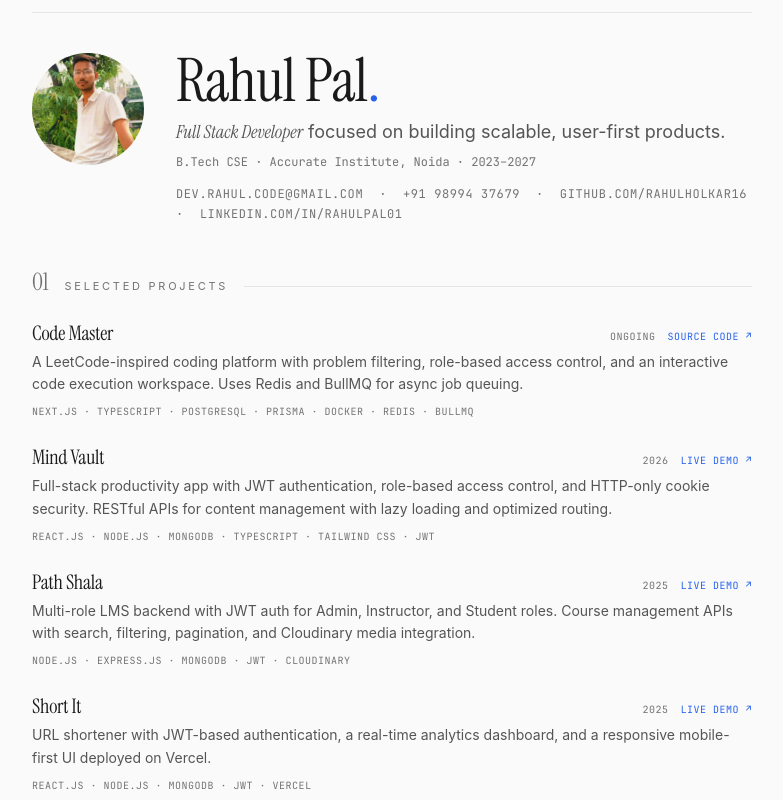
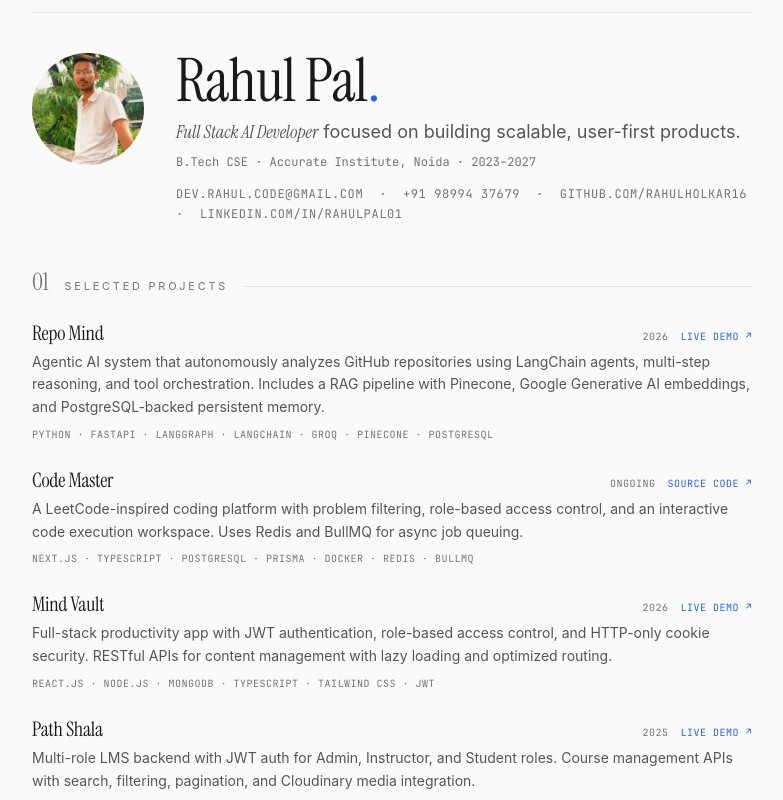
Before and after one commit to rahulholkar16/personal_site, a Next.js app: page /cv in a window 1280 px wide. Shown: the part 180-980 px from the top of the page, without its empty margins (248-1031 px from the left). Built offline with nearby package versions, Linux system fonts and the light colour scheme; a web font is replaced by a local one.

Commit message:
Add project and Update Cv page

```diff
--- a/next.config.ts
+++ b/next.config.ts
@@ -9,6 +9,10 @@ const nextConfig: NextConfig = {
         hostname: "ankitmohanty.vercel.app",
         pathname: "/_next/static/media/**",
       },
+      {
+        protocol: "https",
+        hostname: "cdn.simpleicons.org",
+      },
     ],
     qualities: [75, 80, 85],
   },
--- a/src/app/cv/page.tsx
+++ b/src/app/cv/page.tsx
@@ -1,14 +1,20 @@
 import type { Metadata } from "next"
 import Link from "next/link"
 import { PrintButton } from "@/components/print-button"
-import { CV_EDUCATION, CV_SKILLS, PROJECTS, SITE } from "@/lib/constants"
+import {
+  ACHIEVEMENTS,
+  CV_EDUCATION,
+  CV_SKILLS,
+  PROJECTS,
+  SITE,
+} from "@/lib/constants"
 import Image from "next/image"
 import meImg from "@/../public/me.jpeg";
 
 export const metadata: Metadata = {
   title: `CV — ${SITE.name}`,
   description:
-    "Curriculum vitae for Rahul Pal — Full Stack Developer based in Noida, India.",
+    "Curriculum vitae for Rahul Pal — Full Stack AI Developer based in Noida, India.",
   alternates: { canonical: `${SITE.url}/cv` },
   openGraph: {
     type: "profile",
@@ -64,7 +70,7 @@ export default function CvPage() {
                   </h1>
                   <p className="text-lg text-(--color-text-secondary) mb-2">
                       <span className="display-italic">
-                          Full Stack Developer
+                          Full Stack AI Developer
                       </span>{" "}
                       focused on building scalable, user-first products.
                   </p>
@@ -189,23 +195,7 @@ export default function CvPage() {
           <section className="mb-4">
               <CvSection label="Achievements & Leadership" number="04" />
               <ul className="space-y-3">
-                  {[
-                      {
-                          title: "Hackathon Team Lead (SIH)",
-                          description:
-                              "Led cross-functional teams in the Smart India Hackathon, driving product ideation, technical execution, and live demos under time-constrained environments.",
-                      },
-                      {
-                          title: "Open Source Contributor",
-                          description:
-                              "Actively contribute to open-source repositories on GitHub, aligning with industry best practices.",
-                      },
-                      {
-                          title: "Public Speaker",
-                          description:
-                              "Presented technical projects and architecture decisions to academic panels and peer audiences.",
-                      },
-                  ].map((item) => (
+                  {ACHIEVEMENTS.map((item) => (
                       <li
                           key={item.title}
                           className="flex gap-2 text-sm text-(--color-text-secondary)"
--- a/src/app/page.tsx
+++ b/src/app/page.tsx
@@ -1,11 +1,10 @@
 import type { Metadata } from "next";
-import type { ReactNode } from "react";
 import Link from "next/link";
 import Image from "next/image";
 import profileImg from "@/../public/profile.jpg";
 import { ProjectItem } from "@/components/project-item";
 import { SectionLabel } from "@/components/section-label";
-import { PROJECTS, SITE } from "@/lib/constants";
+import { ACHIEVEMENTS, CV_SKILLS, PROJECTS, SITE } from "@/lib/constants";
 
 export const metadata: Metadata = {
     title: SITE.title,
@@ -23,7 +22,6 @@ const inlineLinkClass =
     "text-(--color-text) underline underline-offset-4 decoration-(--color-border) hover:decoration-(--color-accent) transition-colors";
 
 export default function HomePage() {
-
     const techIcons: Record<string, string> = {
         TypeScript: "https://cdn.simpleicons.org/typescript",
         JavaScript: "https://cdn.simpleicons.org/javascript",
@@ -47,6 +45,12 @@ export default function HomePage() {
         Git: "https://cdn.simpleicons.org/git",
         GitHub: "https://cdn.simpleicons.org/github/000000/ffffff",
         Docker: "https://cdn.simpleicons.org/docker",
+        LangChain: "https://cdn.simpleicons.org/langchain",
+        LangGraph: "https://cdn.simpleicons.org/langchain",
+        RAG: "https://cdn.simpleicons.org/googlegemini",
+        "Vector Databases": "https://cdn.simpleicons.org/pinecone",
+        "Agentic AI": "https://cdn.simpleicons.org/openai",
+        Pinecone: "https://cdn.simpleicons.org/pinecone",
     };
 
     return (
@@ -64,7 +68,7 @@ export default function HomePage() {
 
                         <h1 className="fade-up delay-2 display text-5xl sm:text-6xl md:text-6xl lg:text-7xl leading-[0.95] tracking-tight mb-6">
                             <span className="display-italic text-(--color-text-secondary)">
-                                Full Stack
+                                Full Stack AI
                             </span>
                             <br />
                             Developer
@@ -185,13 +189,14 @@ export default function HomePage() {
                             textbooks. I started teaching myself JavaScript,
                             fell in love with building things, and never looked
                             back. Since then I&apos;ve built full-stack SaaS
-                            products, LMS backends, coding platforms, and AI
-                            tools — all from scratch.
+                            products, LMS backends, coding platforms, and
+                            agentic AI tools — all from scratch.
                         </p>
                         <p>
                             Today I reach for{" "}
                             <span className="display-italic text-(--color-text)">
-                                Next.Js, React, TypeScript, Tailwind, and Postgres
+                                Next.js, React, TypeScript, Tailwind, FastAPI,
+                                and Postgres
                             </span>{" "}
                             when I build. I love the entire stack — from
                             designing schemas to crafting responsive UIs that
@@ -201,7 +206,16 @@ export default function HomePage() {
                             Outside of class, I lead hackathon teams, contribute
                             to open source, and present technical projects to
                             academic panels. I&apos;m always building something
-                            — whether it&apos;s a{" "}
+                            — whether it&apos;s an{" "}
+                            <a
+                                href="https://repo-mind-rose.vercel.app/dashboard"
+                                target="_blank"
+                                rel="noopener noreferrer"
+                                className={inlineLinkClass}
+                            >
+                                AI repository analysis system
+                            </a>{" "}
+                            or a{" "}
                             <a
                                 href="https://github.com/rahulholkar16/Code-Master"
                                 target="_blank"
@@ -209,15 +223,6 @@ export default function HomePage() {
                                 className={inlineLinkClass}
                             >
                                 competitive coding platform
-                            </a>{" "}
-                            or an{" "}
-                            <a
-                                href="https://ai-quiz-frontend-red.vercel.app/"
-                                target="_blank"
-                                rel="noopener noreferrer"
-                                className={inlineLinkClass}
-                            >
-                                AI quiz app
                             </a>
                             .
                         </p>
@@ -246,65 +251,14 @@ export default function HomePage() {
             <section className="max-w-5xl mx-auto px-6 py-16 sm:py-20">
                 <SectionLabel number="03">Tech Stack</SectionLabel>
                 <div className="grid grid-cols-1 sm:grid-cols-2 md:grid-cols-3 gap-6">
-                    {[
-                        {
-                            label: "Languages",
-                            items: [
-                                "TypeScript",
-                                "JavaScript",
-                                "Java",
-                                "Python",
-                            ],
-                            icon: "{ }",
-                        },
-                        {
-                            label: "Frontend",
-                            items: [
-                                "Next.js",
-                                "React.js",
-                                "Tailwind CSS",
-                                "Shadcn UI",
-                            ],
-                            icon: "◻",
-                        },
-                        {
-                            label: "Backend",
-                            items: [
-                                "Node.js",
-                                "Express.js",
-                                "FastAPI",
-                                "REST APIs",
-                            ],
-                            icon: "⚙",
-                        },
-                        {
-                            label: "Databases",
-                            items: [
-                                "PostgreSQL",
-                                "MongoDB",
-                                "Redis",
-                                "Prisma ORM",
-                            ],
-                            icon: "◈",
-                        },
-                        {
-                            label: "State & Validation",
-                            items: ["Zustand", "Zod", "TanStack Query"],
-                            icon: "◎",
-                        },
-                        {
-                            label: "Dev Tools",
-                            items: ["Git", "GitHub", "Docker"],
-                            icon: "△",
-                        },
-                    ].map((group) => (
+                    {CV_SKILLS.map((group) => (
                         <div
                             key={group.label}
                             className="p-5 border border-(--color-border) rounded-xl bg-(--color-surface) hover:border-(--color-accent) transition duration-200 ease-out transform hover:scale-105 group"
                         >
                             <div className="flex items-center gap-3 mb-4">
                                 <span className="font-mono text-lg text-(--color-accent)">
-                                    {group.icon}
+                                    {group.label.slice(0, 2)}
                                 </span>
                                 <span className="font-mono text-[10px] tracking-[0.2em] uppercase text-(--color-text-muted)">
                                     {group.label}
@@ -318,9 +272,12 @@ export default function HomePage() {
                                     >
                                         <span className="inline-flex h-6 w-6 items-center justify-center rounded-full border border-(--color-border) bg-(--color-surface)">
                                             {techIcons[item] ? (
-                                                <img
+                                                <Image
                                                     src={techIcons[item]}
                                                     alt={item}
+                                                    width={14}
+                                                    height={14}
+                                                    unoptimized
                                                     className="h-3.5 w-3.5"
                                                 />
                                             ) : (
@@ -342,23 +299,7 @@ export default function HomePage() {
             <section className="max-w-5xl mx-auto px-6 py-16 sm:py-20">
                 <SectionLabel number="04">Achievements</SectionLabel>
                 <div className="space-y-6">
-                    {[
-                        {
-                            title: "Hackathon Team Lead (SIH)",
-                            description:
-                                "Led cross-functional teams in the Smart India Hackathon, driving product ideation, technical execution, and live demos under time-constrained environments.",
-                        },
-                        {
-                            title: "Open Source Contributor",
-                            description:
-                                "Actively contribute to open-source repositories on GitHub, aligning with industry best practices.",
-                        },
-                        {
-                            title: "Public Speaker",
-                            description:
-                                "Presented technical projects and architecture decisions to academic panels and peer audiences.",
-                        },
-                    ].map((achievement, i) => (
+                    {ACHIEVEMENTS.map((achievement, i) => (
                         <div
                             key={achievement.title}
                             className="grid grid-cols-[auto_1fr] gap-6 items-start py-5 border-b border-(--color-border) last:border-0"
--- a/src/components/theme-provider.tsx
+++ b/src/components/theme-provider.tsx
@@ -21,7 +21,11 @@ export function ThemeProvider({ children }: { children: React.ReactNode }) {
   const [theme, setThemeState] = useState<Theme>("system")
 
   useEffect(() => {
-    setThemeState(getStoredTheme())
+    const id = window.setTimeout(() => {
+      setThemeState(getStoredTheme())
+    }, 0)
+
+    return () => window.clearTimeout(id)
   }, [])
 
   useEffect(() => {
--- a/src/components/theme-toggle.tsx
+++ b/src/components/theme-toggle.tsx
@@ -22,8 +22,12 @@ export function ThemeToggle() {
   const [mounted, setMounted] = useState(false)
 
   useEffect(() => {
-    setTheme(getStoredTheme())
-    setMounted(true)
+    const id = window.setTimeout(() => {
+      setTheme(getStoredTheme())
+      setMounted(true)
+    }, 0)
+
+    return () => window.clearTimeout(id)
   }, [])
 
   useEffect(() => {
--- a/src/lib/constants.ts
+++ b/src/lib/constants.ts
@@ -1,8 +1,8 @@
 export const SITE = {
   name: "rahulpal.dev",
-  title: "Rahul Pal — Full Stack Developer",
+  title: "Rahul Pal — Full Stack AI Developer",
   description:
-    "Full Stack Developer building scalable web apps with Next.js, React, TypeScript, and Node.js. Self-taught, endlessly curious, always shipping.",
+    "Full Stack AI Developer building scalable web apps and agentic AI products with Next.js, React, TypeScript, Node.js, and Python.",
   url: "https://rahulpal.dev",
   email: "dev.rahul.code@gmail.com",
   cv: "/cv",
@@ -32,6 +32,22 @@ export type Project = {
 }
 
 export const PROJECTS: Project[] = [
+  {
+    name: "Repo Mind",
+    description:
+      "Agentic AI system that autonomously analyzes GitHub repositories using LangChain agents, multi-step reasoning, and tool orchestration. Includes a RAG pipeline with Pinecone, Google Generative AI embeddings, and PostgreSQL-backed persistent memory.",
+    url: "https://repo-mind-rose.vercel.app/dashboard",
+    tech: [
+      "Python",
+      "FastAPI",
+      "LangGraph",
+      "LangChain",
+      "Groq",
+      "Pinecone",
+      "PostgreSQL",
+    ],
+    status: "2026",
+  },
   {
     name: "Code Master",
     description:
@@ -66,14 +82,6 @@ export const PROJECTS: Project[] = [
     status: "2025",
   },
   {
-    name: "Short It",
-    description:
-      "URL shortener with JWT-based authentication, a real-time analytics dashboard, and a responsive mobile-first UI deployed on Vercel.",
-    url: "https://shortit-tan.vercel.app/",
-    tech: ["React.js", "Node.js", "MongoDB", "JWT", "Vercel"],
-    status: "2025",
-  },
-  {
     name: "AI Quiz App",
     description:
       "AI-powered quiz generation backend using Google Gemini API with submission tracking, result evaluation, and user progress analytics.",
@@ -97,8 +105,12 @@ export const CV_SKILLS = [
     items: ["Node.js", "Express.js", "FastAPI", "REST APIs"],
   },
   {
+    label: "AI/ML",
+    items: ["LangChain", "LangGraph", "RAG", "Vector Databases", "Agentic AI"],
+  },
+  {
     label: "Databases",
-    items: ["MongoDB", "PostgreSQL", "Redis", "Prisma ORM"],
+    items: ["MongoDB", "PostgreSQL", "Redis", "Prisma ORM", "Pinecone"],
   },
   {
     label: "State & Validation",
```
Also changed, not shown: src/components/print-button.tsx (+5 -3 lines).
